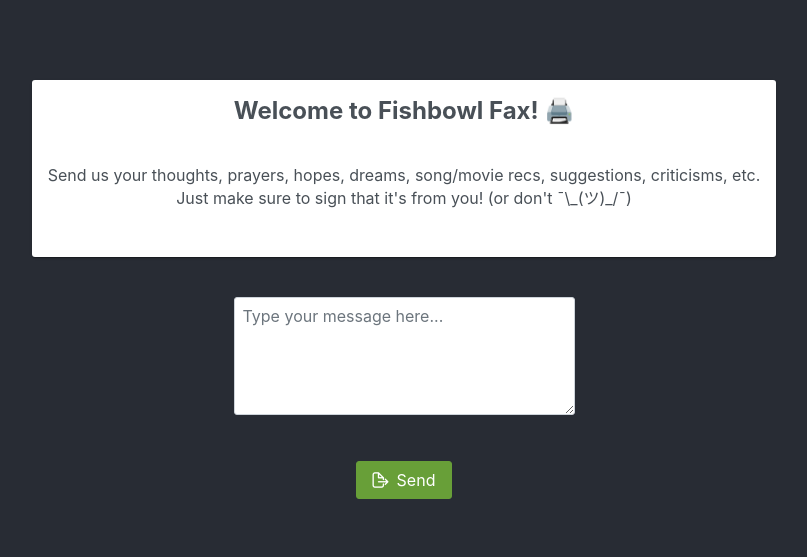
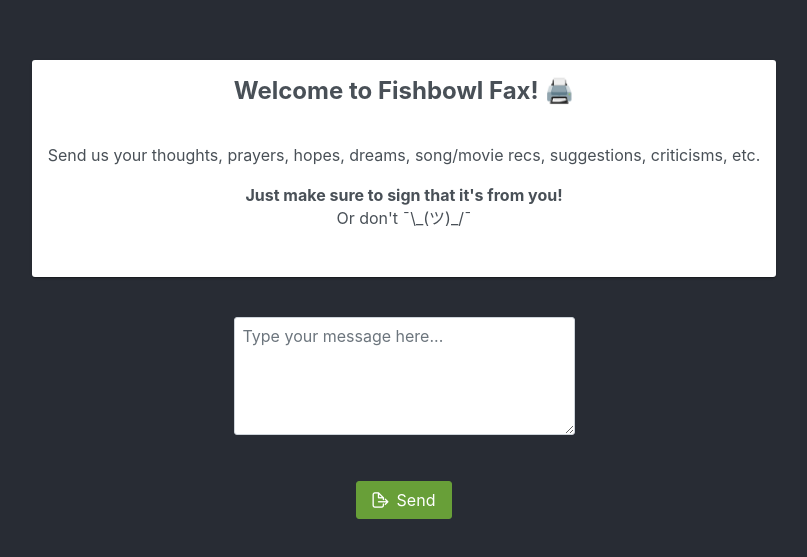
Before and after one commit to eebmagic/fishbowl-fax, a React (Create React App) app in the folder frontend/: page / in a window 1280 px wide. Shown: the part 111-668 px from the top of the page, without its empty margins (236-1043 px from the left). Built offline with nearby package versions, Linux system fonts and the light colour scheme.

Commit message:
adjust formatting on fax page

```diff
--- a/frontend/src/App.js
+++ b/frontend/src/App.js
@@ -45,9 +45,13 @@ function App() {
               song/movie recs, suggestions, criticisms, etc.
 
               <br />
+              <br />
 
-              Just make sure to sign that it's from you!
-              (or don't ¯\_(ツ)_/¯)
+              <b>Just make sure to sign that it's from you!</b>
+
+              <br />
+
+              Or don't ¯\_(ツ)_/¯
             </p>
           </Card>
           <div className={styles.spacer} />
```
